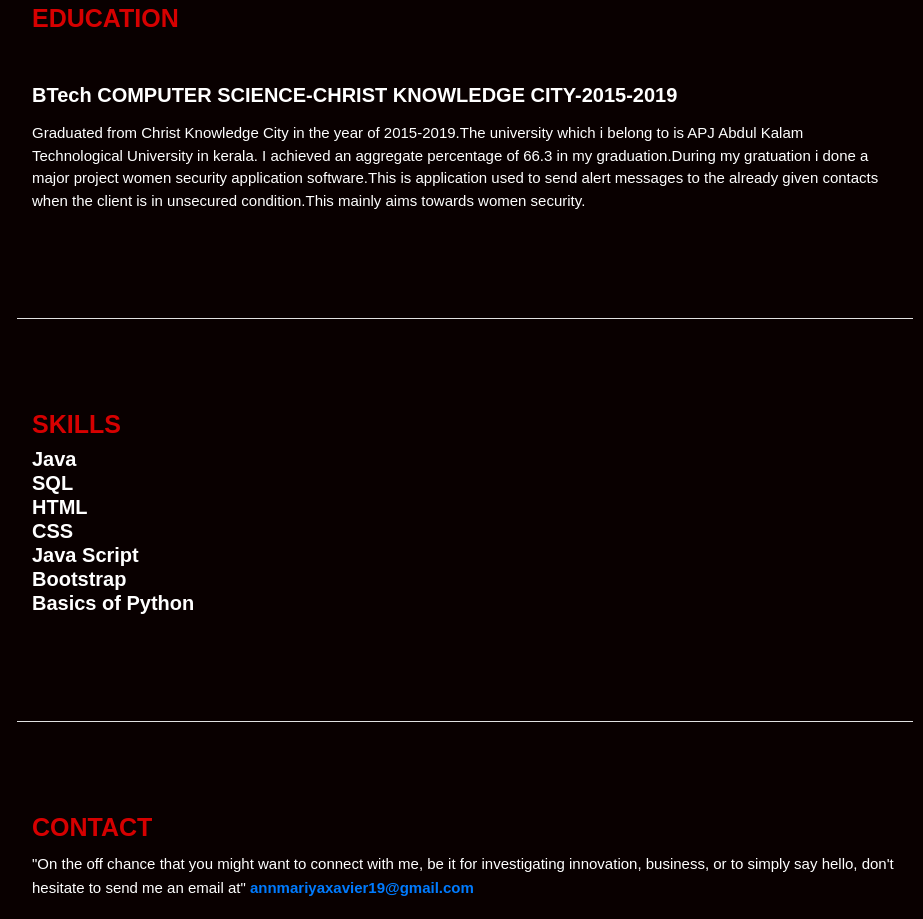
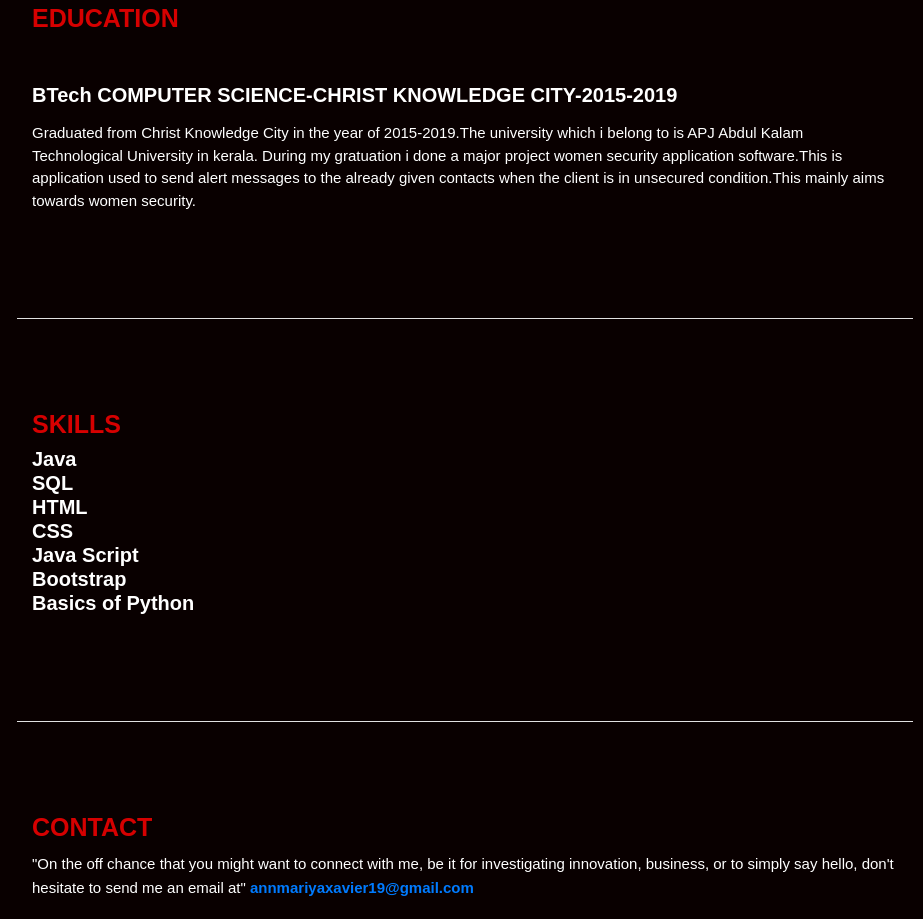
Before and after one commit to Ann-dev-mx/ann-mariya-xavier, a plain HTML site: page about.html in a window 1280 px wide. Shown: the part 878-1797 px from the top of the page, without its empty margins (175-1098 px from the left). Drawn offline with nearby package versions, Linux system fonts and the light colour scheme.

Commit message:
website:modified about

```diff
--- a/about.html
+++ b/about.html
@@ -52,7 +52,7 @@
 	<div class="container">
 		<h2>EDUCATION</h2>
 		<h3>BTech COMPUTER SCIENCE-CHRIST KNOWLEDGE CITY-2015-2019</h3>
-		<P>Graduated from Christ Knowledge City in the year of 2015-2019.The university which i belong to is APJ Abdul Kalam Technological University in kerala. I achieved  an aggregate percentage of 66.3 in my graduation.During my gratuation i done a major project women security application software.This is application used to send alert messages to the already given contacts when the client is in unsecured condition.This mainly aims towards women security. </P>
+		<P>Graduated from Christ Knowledge City in the year of 2015-2019.The university which i belong to is APJ Abdul Kalam Technological University in kerala. During my gratuation i done a major project women security application software.This is application used to send alert messages to the already given contacts when the client is in unsecured condition.This mainly aims towards women security. </P>
 	</div>
 </section>
 
```
